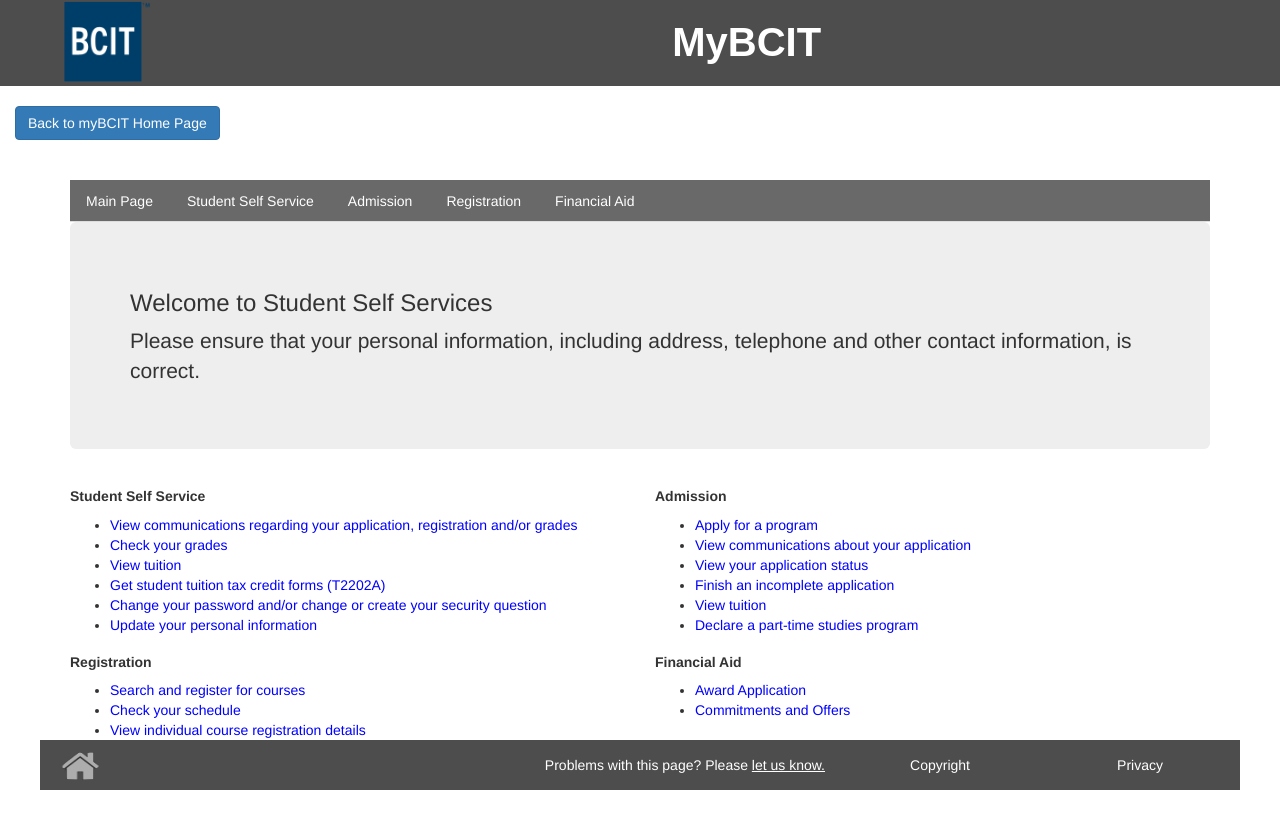
After one commit to LJCheung/CSTHackathonMyBCIT, a PHP site: page /selfServices.html in a window 1280 px wide. The commit adds this page. Run offline with PHP 8.4, Linux system fonts and the light colour scheme; some libraries are stand-ins or nearby versions.

Commit message:
add self services page and fixed home image

```diff
--- a/Style/stylesheet.css
+++ b/Style/stylesheet.css
@@ -136,3 +136,25 @@ body {
 #onlineservices {
     text-align: center;
 }
+
+.navbg{
+    background-color: dimgrey;
+}
+
+.btnsq{
+    width: 100px;
+    height: 80px;
+}
+.redtext{
+    color:red;
+}
+
+.btnlong{
+    width: 300px;
+    height: 50px;
+}
+
+.homeimage{
+    height:50px;
+    width:50px;
+}
--- /dev/null
+++ b/selfServices.html
@@ -0,0 +1,204 @@
+<!doctype html>
+<html lang="en">
+    <head>
+    <!-- Required meta tags -->
+    <meta charset="utf-8">
+    <meta name="viewport" content="width=device-width, initial-scale=1, shrink-to-fit=no">
+
+    <!-- Bootstrap CSS -->
+    <link rel="stylesheet" href="https://maxcdn.bootstrapcdn.com/bootstrap/4.0.0-beta.3/css/bootstrap.min.css" integrity="sha384-Zug+QiDoJOrZ5t4lssLdxGhVrurbmBWopoEl+M6BdEfwnCJZtKxi1KgxUyJq13dy" crossorigin="anonymous">
+    <link rel="stylesheet" href="http://cdnjs.cloudflare.com/ajax/libs/font-awesome/4.6.3/css/font-awesome.min.css">
+    <link rel="stylesheet" href="https://maxcdn.bootstrapcdn.com/bootstrap/3.3.0/css/bootstrap.min.css">
+
+    <script src="https://ajax.googleapis.com/ajax/libs/jquery/1.11.1/jquery.min.js"></script>
+    <script src="https://maxcdn.bootstrapcdn.com/bootstrap/3.3.0/js/bootstrap.min.js"></script>
+    <link rel="stylesheet" href="./STyle/stylesheet.css">
+    <title>Self service page</title>
+</head>
+
+<body>
+    <div class="container-fluid">
+        <div class="TopBorder row align-items-center">
+            <div class="col-sm-2">
+                <img class="logo" src="Images/BCIT%20Logo.png" alt="logo">
+            </div>
+            <div class="col-sm-10">
+                MyBCIT
+            </div>
+        </div>
+        <br/>
+        <a type="button" class="btn btn-primary" href="index.html">Back to myBCIT Home Page</a><br/><br/><br/>
+
+        <div class="bs-container container">
+            <ul class="nav nav-tabs navbg hidden-xs" id="myTab">
+              <li><a data-toggle="tab" href="#mainpage-tab">Main Page</a></li>
+              <li><a data-toggle="tab" href="#selfservice-tab">Student Self Service</a></li>
+              <li><a data-toggle="tab" href="#admission-tab">Admission</a></li>
+              <li><a data-toggle="tab" href="#registration-tab">Registration</a></li>
+              <li><a data-toggle="tab" href="#financial-tab">Financial Aid</a></li>
+            </ul>
+            <div class="container visible-xs">
+                <div class="row justify-content-around">
+                    <a type="button" class="btn btn-success col-xs-4 btnsq text-center" href="selfservicePages/selfservice.html"><b>Student <br/>Self <br/>Services</b></a>
+                    <a type="button" class="btn btn-success col-xs-4 btnsq text-center" href="selfservicePages/admission.html"><br/><b>Admission</b></a>
+
+                </div>
+                <br/>
+                <div class="row justify-content-around">
+                    <a type="button" class="btn btn-success col-xs-4 btnsq text-center" href="selfservicePages/registration.html"><br/><b>Registration</b></a>
+                    <a type="button" class="btn btn-success col-xs-4 btnsq text-center" href="selfservicePages/financial.html"><br/><b>Financial<br/> Aid</b></a>
+
+                </div>
+                <br/>
+            </div>
+            <div class="tab-content">
+              <div id="mainpage-tab" class="tab-pane fade in active">
+                <div class="hidden-xs">
+                    <div class="jumbotron">
+                        <h3>Welcome to Student Self Services</h3>
+                        <p>Please ensure that your personal information, including address, telephone and other contact information, is correct.</p>
+                    </div>
+                    <div class="row">
+                        <div class="col-md-6 border">
+                            <h5><b>Student Self Service</b></h5>
+                            <ul>
+                                <li><a href="#" class="others">View communications regarding your application, registration and/or grades</a></li>
+                                <li><a href="#" class="others">Check your grades</a></li>
+                                <li><a href="#" class="others">View tuition</a></li>
+                                <li><a href="#" class="others">Get student tuition tax credit forms (T2202A)</a></li>
+                                <li><a href="#" class="others">Change your password and/or change or create your security question</a></li>
+                                <li><a href="#" class="others">Update your personal information</a></li>
+                            </ul>
+                        </div>
+                        <div class="col-md-6 border">
+                            <h5><b>Admission</b></h5>
+                            <ul>
+                                <li><a href="#" class="others">Apply for a program</a></li>
+                                <li><a href="#" class="others">View communications about your application</a></li>
+                                <li><a href="#" class="others">View your application status</a></li>
+                                <li><a href="#" class="others">Finish an incomplete application</a></li>
+                                <li><a href="#" class="others">View tuition</a></li>
+                                <li><a href="#" class="others">Declare a part-time studies program</a></li>
+                            </ul>
+                        </div>
+                    </div>
+                    <div class="row">
+                        <div class="col-md-6 border">
+                            <h5><b>Registration</b></h5>
+                            <ul>
+                                <li><a href="#" class="others">Search and register for courses</a></li>
+                                <li><a href="#" class="others">Check your schedule</li>
+                                <li><a href="#" class="others">View individual course registration details</a></li>
+                                <li><a href="#" class="others">View tuition</a></li>
+                                <li><a href="#" class="others">View/print your tuition receipt</a></li>
+                            </ul>
+                        </div>
+                        <div class="col-md-6 border">
+                            <h5><b>Financial Aid</b></h5>
+                            <ul>
+                                <li><a href="#" class="others">Award Application </a></li>
+                                <li><a href="#" class="others">Commitments and Offers</a></li>
+
+                            </ul>
+                        </div>
+                    </div><!--/row-->
+                  </div><!--/hidden-->
+                  <div class="container visible-xs">
+
+                  </div>
+                </div>
+
+              <div id="selfservice-tab" class="tab-pane fade">
+                  <h3><b>Self Services</b></h3>
+                  <ul>
+                      <li><a href="#" class="others">ECET / BENG Returning Students - Check-in </a> <p>Confirm that you are returning to full-time ECET or Electrical Engineering program in Jan 2018 </p></li>
+                      <li><a href="#" class="others">myCommunication</a> <p>Important communications related to your application, registration status or grades</p></li>
+                      <li>
+                          <a href="#" class="others">Student personal information </a>
+                          <ol>
+                              <li><a href="#" class="others">Update your personal information</a></li>
+                              <li><a href="#" class="others">Reset your password</a></li>
+                              <li><a href="#" class="others">Create or change your security question</a></li>
+                          </ol>
+                      </li>
+                      <li><a href="#" class="others">Check grades</a> </li>
+                      <li>
+                          <a href="#" class="others">Transcript - unofficial and request official </a>
+                          <ol>
+                            <li>Attended BCIT prior to 1994? Contact Student Records at 604.432.8353 or email records@bcit.ca to request a transcript. (Includes PVI, BC Vocational School and Pacific Marine Training Institute).</li>
+                            <li>Apprentice training completed April 2003 and later: Overall term grades are available here. The Industry Training Authority mails complete transcripts to apprentices.</li>
+                              <li>Apprentice training completed prior to April 2003: Please contact the Industry Training Authority at 1-866-660-6011 for your transcript.</li>
+                          </ol>
+                      </li>
+                     <li><a href="#" class="others">Letters of Verification </a> </li>
+                  </ul>
+              </div>
+
+              <div id="admission-tab" class="tab-pane fade">
+                  <h3><b>Admissions</b></h3>
+                  <ul>
+                      <li><a href="#" class="others">Apply for a program </a></li><br/>
+                      <li><a href="#" class="others">Finish an incomplete application</a></li><br/>
+                      <li><a href="#" class="others">Check your application status</a></li><br/>
+                      <li><a href="#" class="others">View myCommunication messages from Admissions </a></li><br/>
+                      <li><a href="#" class="others">View tuition</a></li>
+                  </ul>
+                  <h3><b>Declare</b></h3>
+                  <ul>
+                      <li><a href="#" class="others">Declare a part-time studies program  </a></li><br/>
+                      <li><a href="#" class="others">Finish an incomplete declaration </a></li><br/>
+                      <li><a href="#" class="others">Check your declaration status </a></li><br/>
+                  </ul>
+              </div>
+
+              <div id="registration-tab" class="tab-pane fade">
+                  <h3><b>Registration</b></h3>
+                  <ul>
+                      <li><a href="#" class="others">Search for courses </a><p>Search for courses and register</p></li>
+                      <li><a href="#" class="others">Quick Registration</a>
+                          <p class="redtext">Please note: Payment is required immediately upon registration. Please do not proceed with web registration if you are unable to make an online payment.
+                          </p> <p>Online banking (bill payments) are accepted through your financial institution. For more information, please view www.bcit.ca/financialservices/paymentoptions.</p></li>
+                      <li><a href="#" class="others">Check your schedule</a></li>
+                      <li><a href="#" class="others">View individual course registration details </a></li>
+                      <li><a href="#" class="others">Account balance and fee payments</a><p>Please allow up to 3 business days for online payments to appear on your BCIT student account.</p> </li>
+                      <li><a href="#" class="others">View tuition</a></li>
+                      <li><a href="#" class="others">View/print your tuition receipt </a><p>Please allow up to 3 business days for online payments to appear on your BCIT student account.</p></li>
+                  </ul>
+              </div>
+
+              <div id="financial-tab" class="tab-pane fade">
+                  <h3><b>Financial Aid</b></h3>
+                  <ul>
+                      <li><a href="#" class="others">Award Application</a> <p>Enter Financial Aid applications (scholarships, bursaries, etc.).</p></li>
+                      <li><a href="#" class="others">Commitments and Offers </a> <p>View commitments and accept available offers.</p></li>
+
+                  </ul>
+              </div>
+
+        </div>
+
+
+        <div class="footer row align-items-center">
+            <div class="col-sm-1">
+                <a href="http://my.bcit.ca">
+                    <img src="Images/Home%20Logo.png" class="homeimage" alt="home">
+                </a>
+            </div>
+            <div class="col-sm-7 reportIssueLink">
+                Problems with this page? Please <a class="reportIssueLink underline" href="https://www.bcit.ca/its/web/feedback.shtml?from=https://www.bcit.ca/facilities/projectservices/policies.shtml">let us know.</a>
+            </div>
+            <div class="col-sm-2 copyright">
+                <a href="https://www.bcit.ca/copyright/">Copyright</a>
+            </div>
+            <div class="col-sm-2 privacy">
+                <a href="https://www.bcit.ca/privacy/">Privacy</a>
+            </div>
+
+        </div>
+
+      </div><!-- BScontainer-->
+
+    </div>
+
+</body>
+</html>
```
Also changed, not shown: index.html (+11 -7 lines), selfservicePages/admission.html (added, +73 -0 lines), selfservicePages/financial.html (added, +66 -0 lines), selfservicePages/registration.html (added, +72 -0 lines), selfservicePages/selfservice.html (added, +70 -0 lines).
